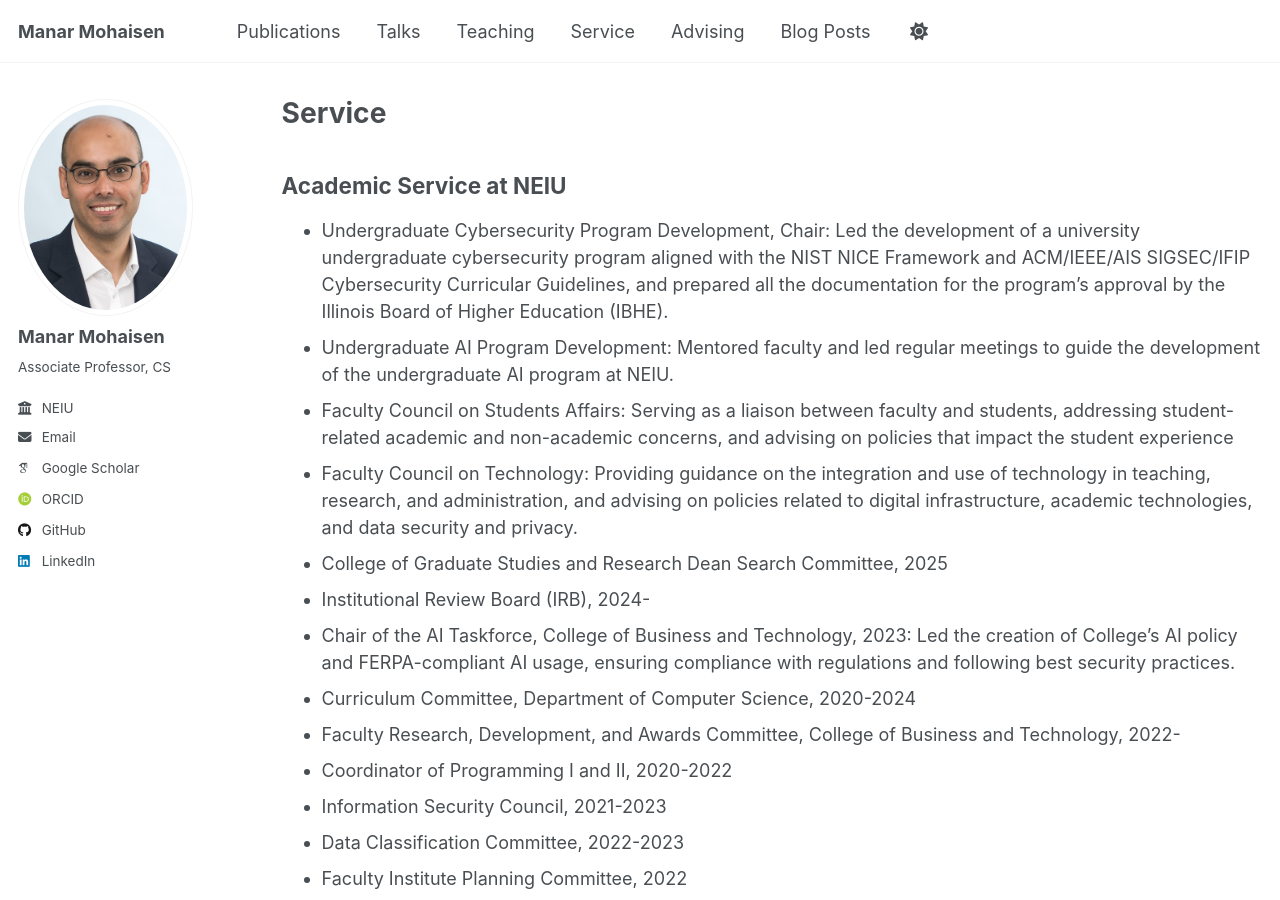
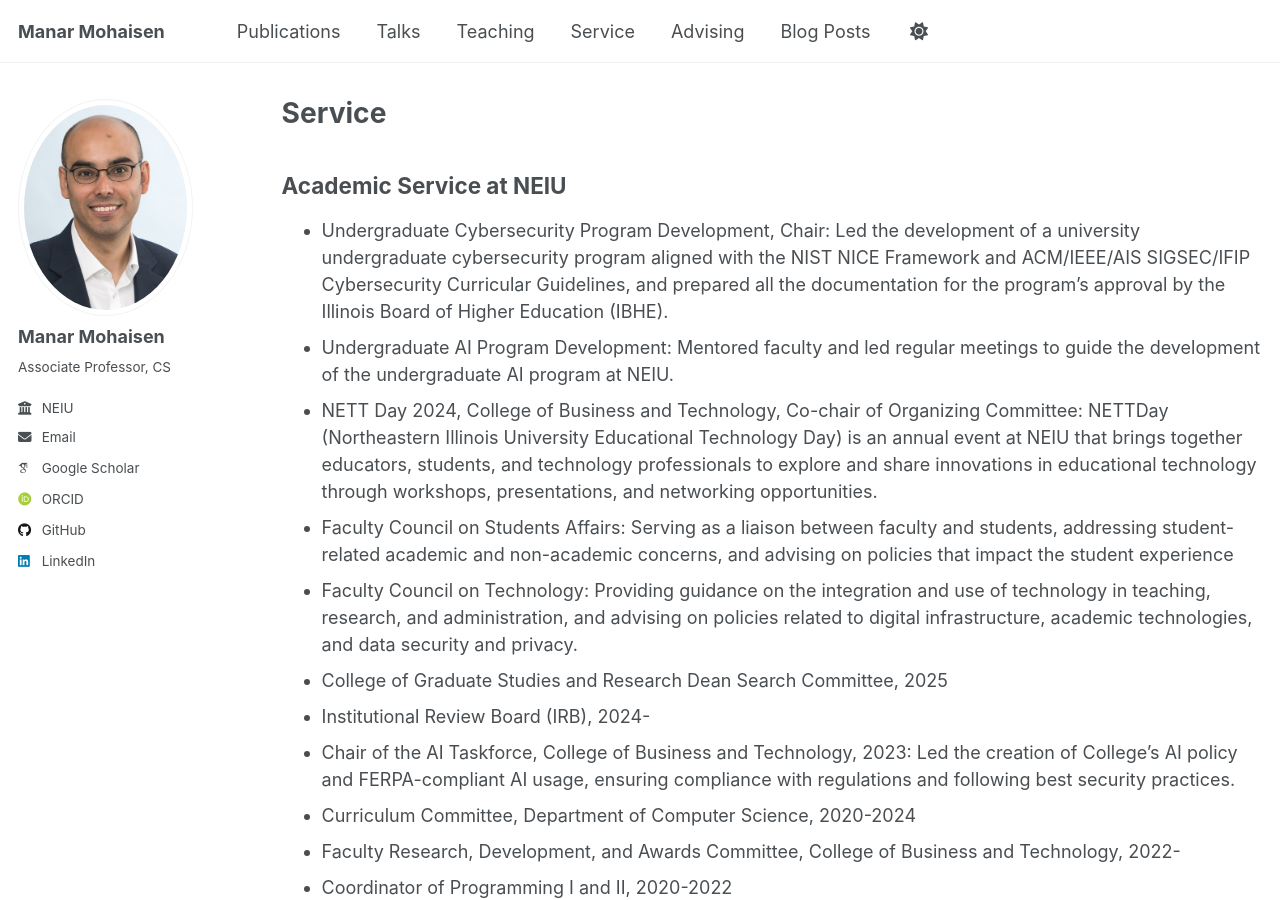
Before and after one commit to manarmohaisen/manarmohaisen.github.io, a Jekyll site: the page built from _pages/service.md, in a window 1280 px wide and 900 px high. Built offline with Jekyll 4.4.1, drawn with Linux system fonts in a browser that asks for light colours; some web fonts are replaced; a script that is not in the unit is left out.

Commit message:
Update service.md

```diff
--- a/_pages/service.md
+++ b/_pages/service.md
@@ -9,6 +9,7 @@ author_profile: true
 ---
 - Undergraduate Cybersecurity Program Development, Chair: Led the development of a university undergraduate cybersecurity program aligned with the NIST NICE Framework and ACM/IEEE/AIS SIGSEC/IFIP Cybersecurity Curricular Guidelines, and prepared all the documentation for the program's approval by the Illinois Board of Higher Education (IBHE).
 - Undergraduate AI Program Development: Mentored faculty and led regular meetings to guide the development of the undergraduate AI program at NEIU.
+- NETT Day 2024, College of Business and Technology, Co-chair of Organizing Committee: NETTDay (Northeastern Illinois University Educational Technology Day) is an annual event at NEIU that brings together educators, students, and technology professionals to explore and share innovations in educational technology through workshops, presentations, and networking opportunities.
 - Faculty Council on Students Affairs: Serving as a liaison between faculty and students, addressing student-related academic and non-academic concerns, and advising on policies that impact the student experience
 - Faculty Council on Technology: Providing guidance on the integration and use of technology in teaching, research, and administration, and advising on policies related to digital infrastructure, academic technologies, and data security and privacy.
 - College of Graduate Studies and Research Dean Search Committee, 2025
```
